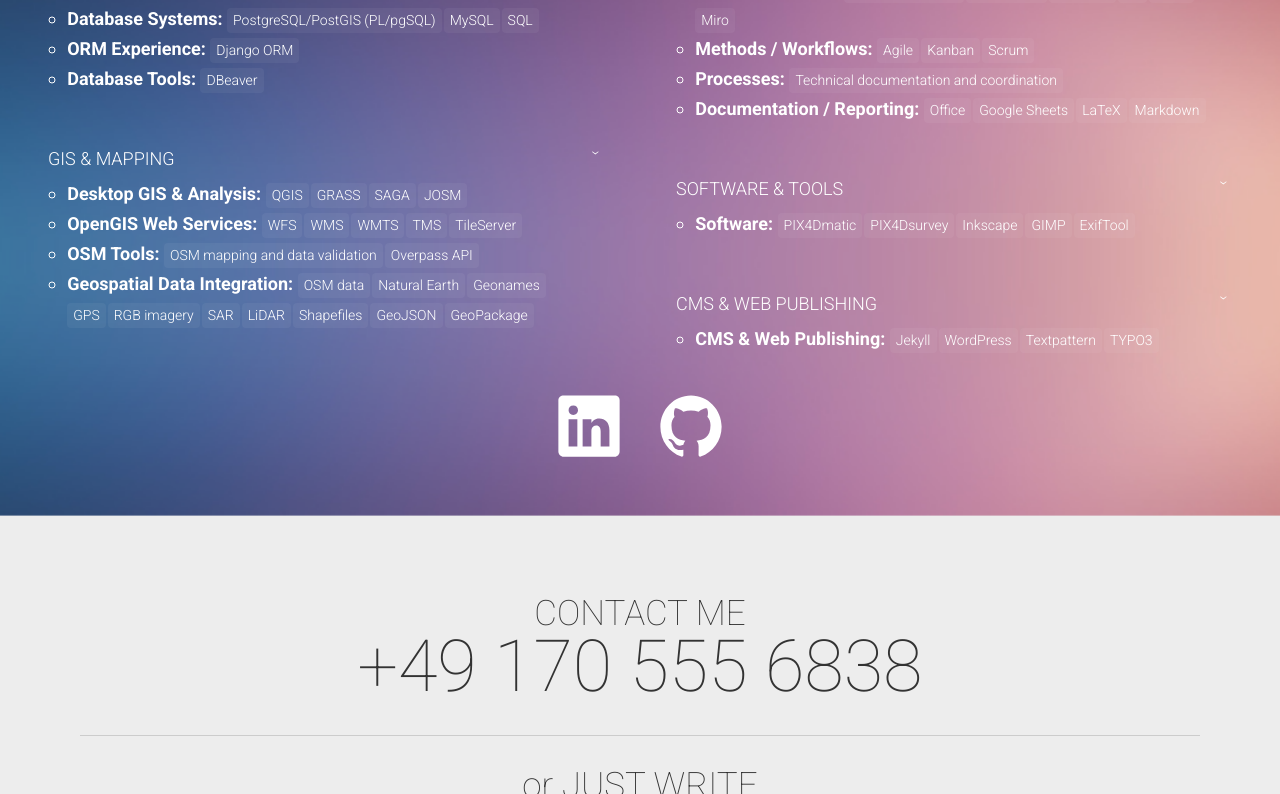
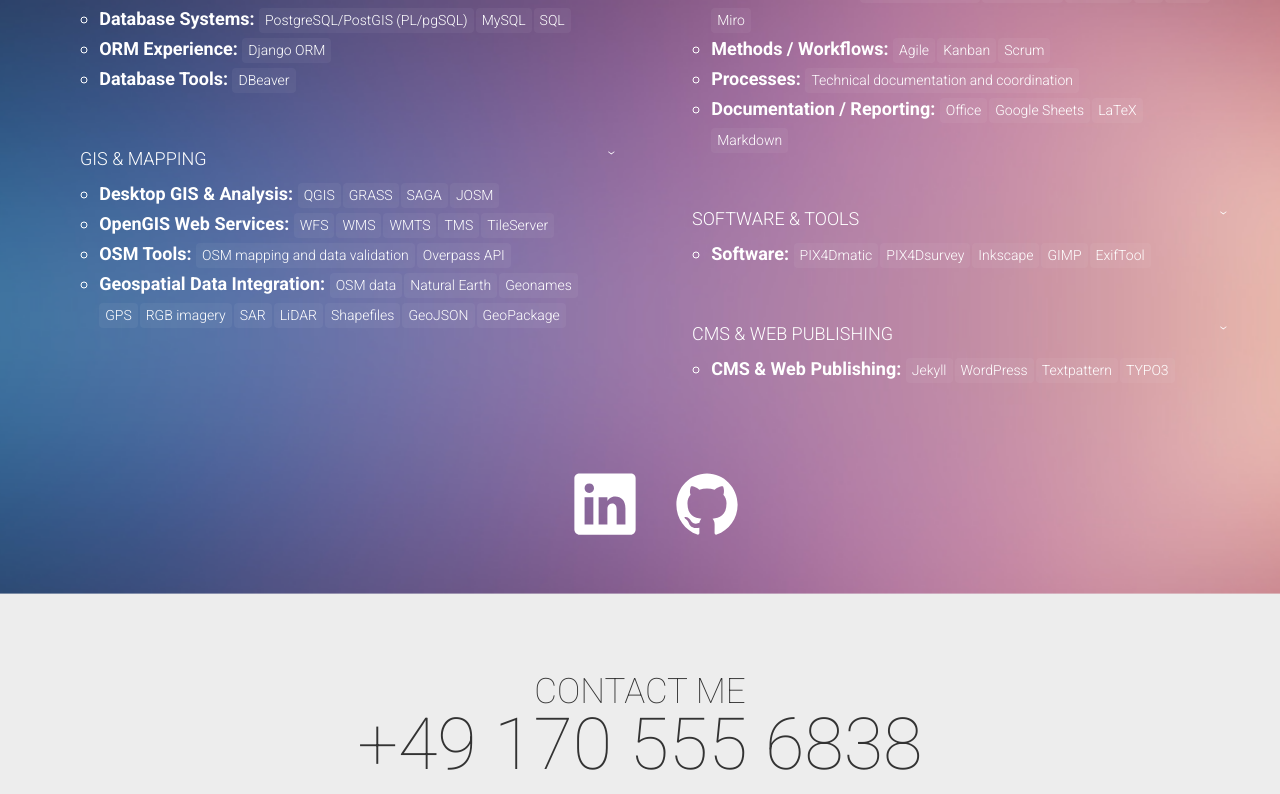
Before and after one commit to missserious/jernst, a React (Vite) app: page / in a window 1280 px wide. Shown: the part 1488-2282 px from the top of the page. Built offline with nearby package versions, Linux system fonts and the light colour scheme.

Commit message:
improvement: styles for soial-media effect and skills container

```diff
--- a/src/style.css
+++ b/src/style.css
@@ -220,7 +220,7 @@
   flex-direction: column;
   width: 100%;
   /* min-height: 800px; */
-  padding: 3rem 2rem 3rem 2rem;
+  padding: 3rem 2rem 3rem 4rem;
   overflow: hidden;
   color: var(--color-text-skills);
 }
@@ -306,14 +306,27 @@
   }
 }
 
+/* =====================
+   Social Links
+===================== */
+
 .social-links {
   text-align: center;
+  margin-top: 3rem;
 }
 
 .social-links a {
   padding: 0px 1rem 0px 1rem;
+  display: inline-block;
+  transition:
+    transform 0.3s ease-in-out,
+    box-shadow 0.3s ease-in-out;
+  cursor: pointer; /* zeigt Interaktivität */
 }
 
+.social-links a:hover {
+  transform: scale(1.1);
+}
 /* =====================
    Contact
 ===================== */
```
